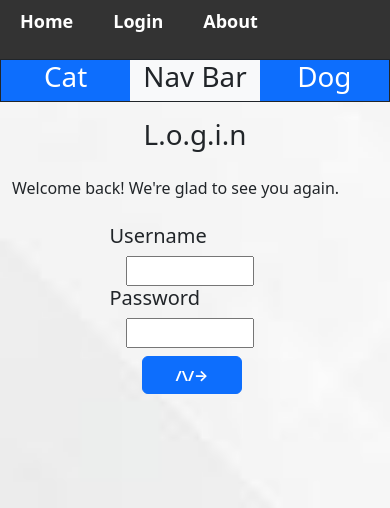
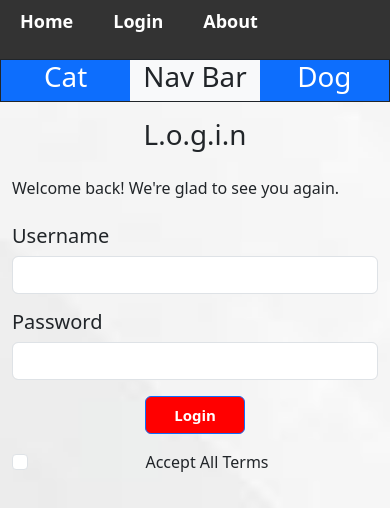
Before and after one commit to mohamedsayedahmd/pet-world, a React (Create React App) app in the folder Frontend/petworld/: page /login in a window 390 px wide. Shown: the top 508 px of the page. Built offline with nearby package versions, Linux system fonts and the light colour scheme.

Commit message:
login modifiy

```diff
--- a/Frontend/petworld/src/Pages/Home/Home.tsx
+++ b/Frontend/petworld/src/Pages/Home/Home.tsx
@@ -1,8 +1,28 @@
-import React from 'react';
+import React,{useState,useEffect} from 'react';
+import { animated, useSpring, config,useTrail } from '@react-spring/web';
+
+
 const catImage = require('./Cat.jpg');
 const dogImage = require('./Dog.jpg');
 const fishImage = require('./Fish.jpg');
+
+
+
 const HomePage: React.FC = () => {
+  const [animateElements, setAnimateElements] = useState(false);
+
+  useEffect(() => {
+    setTimeout(() => {
+      setAnimateElements(true);
+
+    }, 500); // Adjust the delay as needed
+  }, []);
+
+  const animationConfig = config.molasses;
+
+
+  const [isToggled, setIsToggled] = useState<boolean>(false);
+
   const articles = [
     {
       id: 1,
@@ -43,21 +63,64 @@ const HomePage: React.FC = () => {
     const row = articles.slice(i, i + 5);
     rows.push(row);
   }
+  const fade = useSpring({
+    from: {
+      opacity: 0
+    },
+    to: {
+      opacity: 1
+    }
+  })
+  // CSS objects (css) {any css obj}
+  const fade2 = useSpring({
+
+    //     opacity: isToggled ? 1 : 0,
+    // fontSize: isToggled ? "2rem" : "5em",
+    color: isToggled ? "green" : "red",
+    transform: isToggled ? 'translate3d(0, 0, 0)' : 'translate3d(0, -50px, 0)',
+
+  })
+
+  const fade3 = useSpring({
+    opacity: animateElements ? 1 : 0,
+    transform: animateElements ? 'translate3d(0, 0, 0)' : 'translate3d(0, -50px, 0)',
+
+  })
+
+
+  // Shorter
+  // const fade = useSpring({ from: { opacity: 0 }, opacity: 1 })
+
+  console.log(fade);
+
 
   return (
     <div className="container mt-5">
       <header className="text-center">
+      <animated.div style={fade} >
         <h1 className="display-4">Welcome to Our Website</h1>
+      </animated.div>
         <p className="lead">Your go-to source for amazing content.</p>
       </header>
+
 
       <section className="mt-5">
         <h2 className="text-center">Featured Articles</h2>
         {rows.map((row, rowIndex) => (
           <div className="row" key={rowIndex}>
             {row.map((article) => (
-              <div className="col-md-4" key={article.id}>
-                <div className="card mb-4">
+
+
+                  <animated.div
+                  key={article.id}
+                  style={{
+                    opacity: animateElements ? 1 : 0,
+                    transform: animateElements ? 'translate3d(0, 0, 0)' : 'translate3d(0, -50px, 0)',
+                    transition: 'opacity 0.3s ease, transform 0.3s ease', // Optional: Add a smooth transition effect
+                    }}
+                  className="col-md-4"
+                  >
+                <div  className="card mb-4">
                   <img
                   style={{ minHeight: '414.4px' }}
                     src={article.imageUrl}
@@ -69,7 +132,10 @@ const HomePage: React.FC = () => {
                     <p className="card-text">{article.description}</p>
                   </div>
                 </div>
-              </div>
+
+              </animated.div>
+
+
             ))}
           </div>
         ))}
@@ -77,10 +143,19 @@ const HomePage: React.FC = () => {
 
       <section className="mt-5">
         <h3 className="text-center">Categories</h3>
+        <br/>
+        <br/>
+        <br/>
+        <br/>
+        <br/>
         <ul className="list-group list-group-horizontal justify-content-center">
           <li className="list-group-item"><a href="#">Category 1</a></li>
           <li className="list-group-item"><a href="#">Category 2</a></li>
           {/* Add more categories or links here */}
+          <animated.h1 style={fade2}>
+            Hello
+          </animated.h1>
+          <button onClick={() => setIsToggled((!isToggled))}>Toggle</button>
         </ul>
       </section>
     </div>
--- a/Frontend/petworld/src/Pages/Login/LoginForm.tsx
+++ b/Frontend/petworld/src/Pages/Login/LoginForm.tsx
@@ -1,46 +1,58 @@
-import React from 'react'
-import { Row,Col,Button } from 'react-bootstrap';
-import "./Login.css";
+import React, { useState } from 'react';
+import { Row, Col, Button } from 'react-bootstrap';
+import { animated, useSpring } from '@react-spring/web';
+import './Login.css';
 
-const LoginForm : React.FC= () => {
+const LoginForm: React.FC = () => {
+  const [isChecked, setIsChecked] = useState(false);
+
+  const fade_button = useSpring({
+    backgroundColor: isChecked ? 'green' : 'red',
+  });
+
+  const handleCheckboxChange = () => {
+    // Toggle the isChecked state when the checkbox is clicked
+    setIsChecked(!isChecked);
+  };
+
   return (
-    <div>
+    <div className="d-flex justify-content-center align-items-center">
+      <Col xs={12} md={6} lg={4}>
+        {/* Username */}
+        <div className="mb-3">
+          <h5>Username</h5>
+          <input className="form-control" type="text" />
+        </div>
 
-      {/* Username */}
-      <Row >
-        <Col xs={3} xl={4}></Col>
-        <Col  xs={6} xl={4}>
-             <h5>Username</h5>
-             <input className='mx-3 w-75' type="text"/>
-        </Col>
-        <Col xs={3} xl={4}></Col>
-      </Row>
+        {/* Password */}
+        <div className="mb-3">
+          <h5>Password</h5>
+          <input className="form-control" type="password" />
+        </div>
 
-      {/* Password */}
-      <Row>
-      <Col xs={3} xl={4}></Col>
-        <Col xs={6} xl={4}>
-             <h5>Password</h5>
-             <input className='login_input_username mx-3 w-75' type="password"/>
-        </Col>
-        <Col xs={3} xl={4}></Col>
-      </Row>
+        {/* Button */}
+        <div className="mb-3 text-center">
+          <animated.button style={fade_button} className="btn btn-primary login_button">
+            <span className="login_button_title">Login</span>
+          </animated.button>
+        </div>
 
-      {/* Button */}
-      <Row>
-        <Col xs={4} xl={4}></Col>
-        <Col xs={4} xl={4} className="d-flex ">
-            <Button className='mt-2 login_button '>
-                <span className="login_button_title">/\/→</span>
-            </Button>
-        </Col>
-        <Col xs={4} xl={4}></Col>
-      </Row>
+        {/* CheckBox */}
+        <div className="form-check text-center">
+          <input
+            className="form-check-input"
+            type="checkbox"
+            checked={isChecked}
+            onChange={handleCheckboxChange}
+            id="checkMe"
+          />
+          <label className="form-check-label" htmlFor="checkMe">
+            Accept All Terms
+          </label>
+        </div>
+      </Col>
+    </div>
+  );
+};
 
-
-
-    </div>
-  )
-}
-
-export default LoginForm
+export default LoginForm;
```
Also changed, not shown: 1 other file (tests, documents, lock files or other folders).
